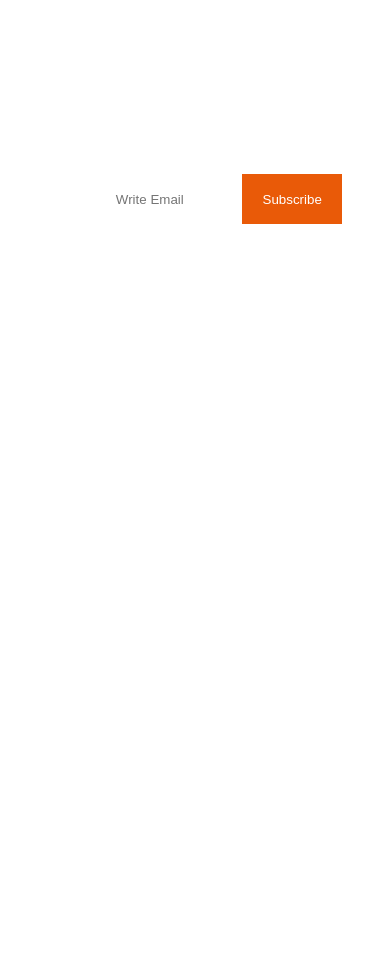
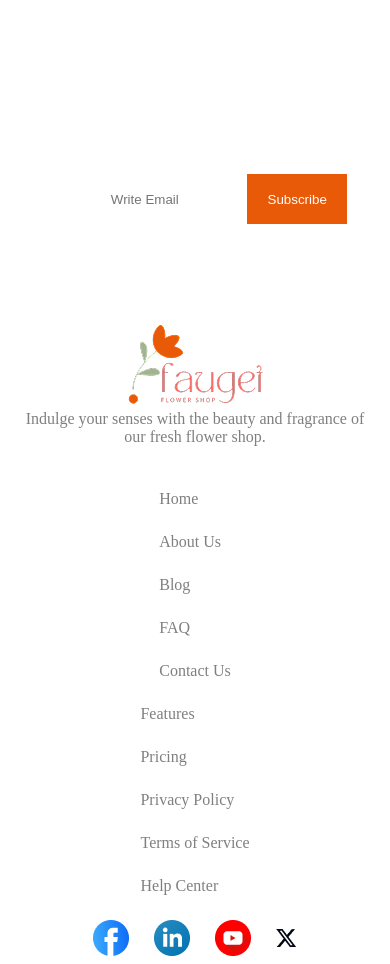
Before and after one commit to Tasranur/ph-Assaignment-2, a plain HTML site: page index.html in a window 390 px wide. Shown: the part 4596-5560 px from the top of the page. Before the commit the page ends 4907 px from the top, so only its background shows below. Drawn offline with Linux system fonts and the light colour scheme.

Commit message:
added last footer and responsive and completed

```diff
--- a/index.html
+++ b/index.html
@@ -140,13 +140,47 @@
   </section>
 </body>
 <footer>
-  <div class="footer-input noto-serif-font">
-    <h2>Join the colorful Bunch</h2>
-    <div class="inputs">
-      <input type="email" placeholder="Write Email" name="" id="email-input">
-      <button class="btn-primary f-btn">Subscribe</button>
+  <section>
+    <div class="footer-input noto-serif-font">
+      <h2>Join the colorful Bunch</h2>
+      <div class="inputs">
+        <input type="email" placeholder="Write Email" name="" id="email-input">
+        <button class="btn-primary f-btn">Subscribe</button>
 
+      </div>
+  </section>
+  <section class="main-footer ">
+    <div class="footer-info">
+      <img src="assets/logo.png" alt="">
+      <p class="m-footer-tittle color-3">Indulge your senses with the beauty and fragrance of our fresh flower shop.</p>
     </div>
+    <div class="m-footer-l ">
+      <ul class=" links">
+        <li><a href="" class="color-3" class="color-3">Home</a></li>
+        <li><a href="" class="color-3">About Us</a></li>
+        <li><a href="" class="color-3">Blog</a></li>
+        <li><a href="" class="color-3">FAQ</a></li>
+        <li><a href="" class="color-3">Contact Us</a></li>
+      </ul>
+    </div>
+    <div class="m-footer-l ">
+      <ul class=" links">
+        <li><a href="" class="color-3">Features</a></li>
+        <li><a href="" class="color-3">Pricing</a></li>
+        <li><a href="" class="color-3">Privacy Policy</a></li>
+        <li><a href="" class="color-3">Terms of Service</a></li>
+        <li><a href="" class="color-3">Help Center</a></li>
+      </ul>
+    </div>
+    <div class="footer-img">
+      <img src="assets/icon-facebook.png" alt="">
+
+      <img src="assets/icon-linkedin.png" alt="">
+
+      <img src="assets/icon-youtube.png" alt="">
+      <img src="assets/icon-twitter.png" alt="">
+    </div>
+  </section>
 </footer>
 
 </html>
--- a/styles/styles.css
+++ b/styles/styles.css
@@ -134,7 +134,6 @@
 }
 .offer-container a {
   color: white;
-  text-decoration: none;
 }
 .offer-1 {
   background-image: linear-gradient(rgba(0, 0, 0, 0.455)),
@@ -209,7 +208,30 @@
 .f-btn {
   height: 50px;
   padding: 0;
-  margin-left: -15px;
+  margin-left: -13px;
+}
+.main-footer {
+  display: flex;
+  margin-top: 50px;
+  justify-content: center;
+  gap: 100px;
+}
+.m-footer-tittle {
+  width: 350px;
+  height: 80px;
+}
+.m-footer-l li,
+a {
+  list-style: none;
+  text-decoration: none;
+}
+.links li {
+  margin-bottom: 25px;
+}
+.footer-img {
+  display: flex;
+  gap: 25px;
+  align-items: center;
 }
 /* responsive design  */
 @media screen and (max-width: 576px) {
@@ -297,5 +319,22 @@
   }
   .f-btn {
     width: 100px;
+    margin-left: -5px;
+  }
+  .main-footer {
+    display: flex;
+    flex-direction: column;
+    margin-top: 20px;
+    margin-bottom: 0px;
+    gap: 0px;
+    align-items: center;
+  }
+  .links,
+  .m-footer-tittle {
+    margin: 0px;
+    padding: 0px;
+  }
+  .footer-info {
+    text-align: center;
   }
 }
```
